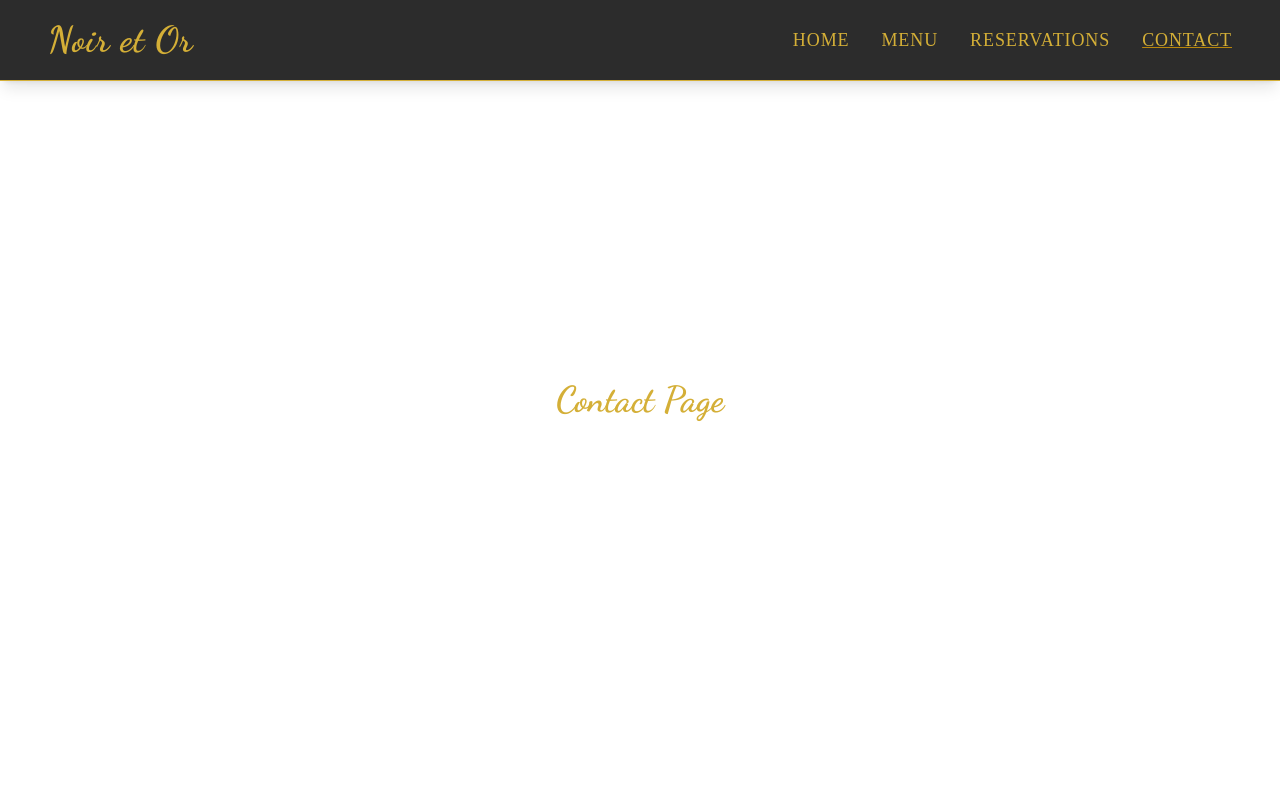
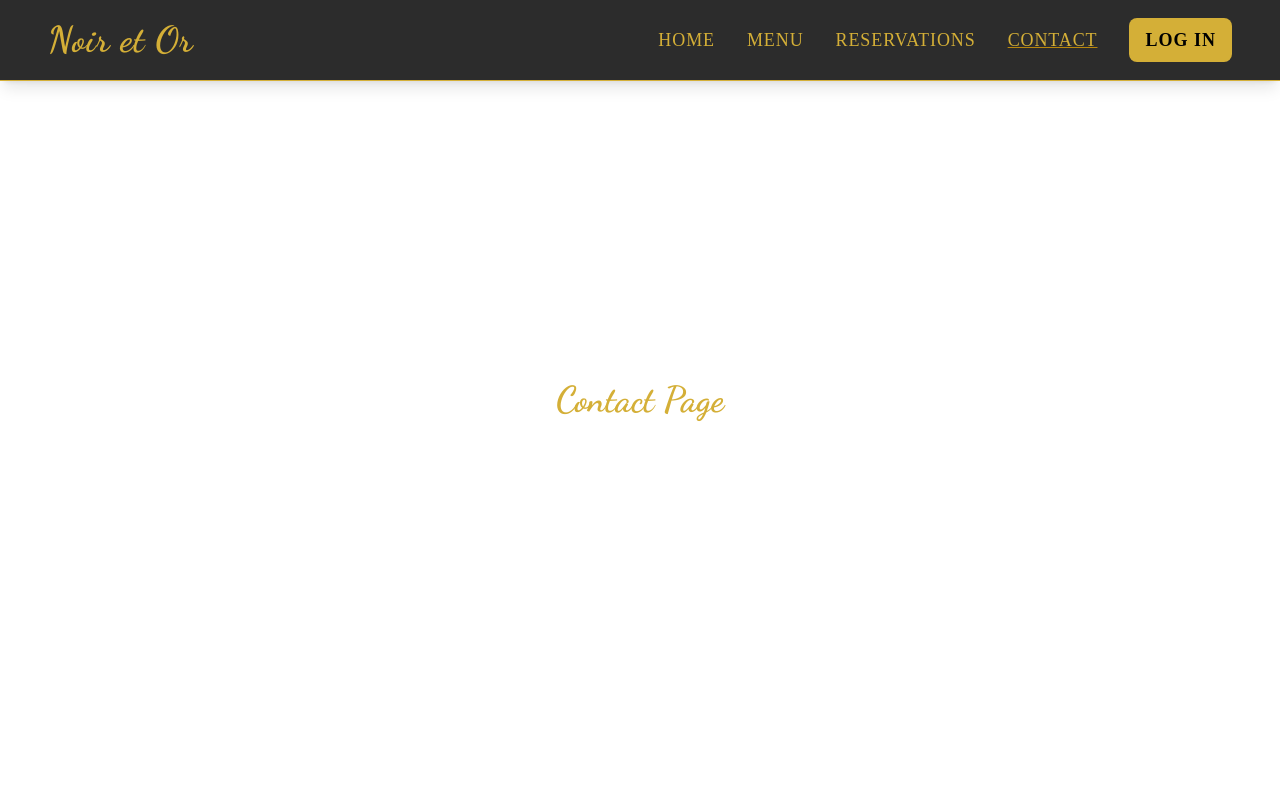
Before and after one commit to Alex2890/classy-restaurant, a Vue app in the folder frontend/: page /contact in a window 1280 px wide. Shown: the top 800 px of the page. Built offline with nearby package versions, Linux system fonts and the light colour scheme; a web font is replaced by a local one.

Commit message:
Created & finished the LoginButton component. Added the LoginButton to the Navbar.

```diff
--- a/frontend/package.json
+++ b/frontend/package.json
@@ -11,6 +11,7 @@
   "dependencies": {
     "@fortawesome/fontawesome-free": "^6.7.2",
     "@tailwindcss/vite": "^4.0.6",
+    "jwt-decode": "^4.0.0",
     "tailwindcss": "^4.0.6",
     "vue": "^3.5.13",
     "vue-router": "^4.5.0"
--- /dev/null
+++ b/frontend/src/components/LoginButton.vue
@@ -0,0 +1,20 @@
+<template>
+    <button
+      @click="handleLogin"
+      class="px-4 py-2 bg-[var(--primary-gold)] text-[var(--secondary-black)] text-lg font-semibold rounded-lg transition transform hover:scale-105 hover:shadow-xl hover:underline"
+      style="font-family: var(--font-button);"
+    >
+      Log In
+    </button>
+  </template>
+
+  <script setup>
+  const handleLogin = () => {
+    console.log("Login button clicked");
+    // Later, this will trigger the sign-in modal or redirect to LoginView.vue
+  };
+  </script>
+
+  <style scoped>
+  /* Add any additional styling here if needed */
+  </style>
--- a/frontend/src/components/Navbar.vue
+++ b/frontend/src/components/Navbar.vue
@@ -9,8 +9,8 @@
           </h1>
         </div>
 
-        <!-- Desktop Navigation -->
-        <div class="hidden md:flex space-x-8">
+        <!-- Desktop Navigation + Login Button -->
+        <div class="hidden md:flex space-x-8 items-center">
           <router-link
             to="/"
             class="text-lg uppercase tracking-wider transition duration-300 hover:text-[var(--hover-darkgold)]"
@@ -47,6 +47,8 @@
           >
             Contact
           </router-link>
+          <!-- Login Button beside Contact Tab -->
+          <LoginButton />
         </div>
 
         <!-- Mobile Menu Button -->
@@ -96,6 +98,10 @@
       >
         Contact
       </router-link>
+      <!-- Login Button in Mobile Menu -->
+      <div class="py-3">
+        <LoginButton />
+      </div>
     </div>
 
     <!-- Scroll to Top Button -->
@@ -113,6 +119,7 @@
 
 <script setup>
 import { ref, onMounted, onBeforeUnmount } from "vue";
+import LoginButton from './LoginButton.vue'; // Importing Login Button Component
 
 const mobileMenuOpen = ref(false);
 const showScrollToTop = ref(false);
--- a/frontend/src/views/Contact.vue
+++ b/frontend/src/views/Contact.vue
@@ -3,3 +3,7 @@
       <h1 class="text-4xl text-black">Contact Page</h1>
     </div>
 </template>
+
+<script setup>
+// Optional: Add any logic here
+</script>
--- a/frontend/src/views/Menu.vue
+++ b/frontend/src/views/Menu.vue
@@ -3,3 +3,7 @@
       <h1 class="text-4xl text-black">Menu Page</h1>
     </div>
 </template>
+
+<script setup>
+// Optional: Add any logic here
+</script>
--- a/frontend/src/views/Reservations.vue
+++ b/frontend/src/views/Reservations.vue
@@ -3,3 +3,7 @@
       <h1 class="text-4xl text-black">Reservations Page</h1>
     </div>
 </template>
+
+<script setup>
+// Optional: Add any logic here
+</script>
```
Also changed, not shown: 1 other file (tests, documents, lock files or other folders).
